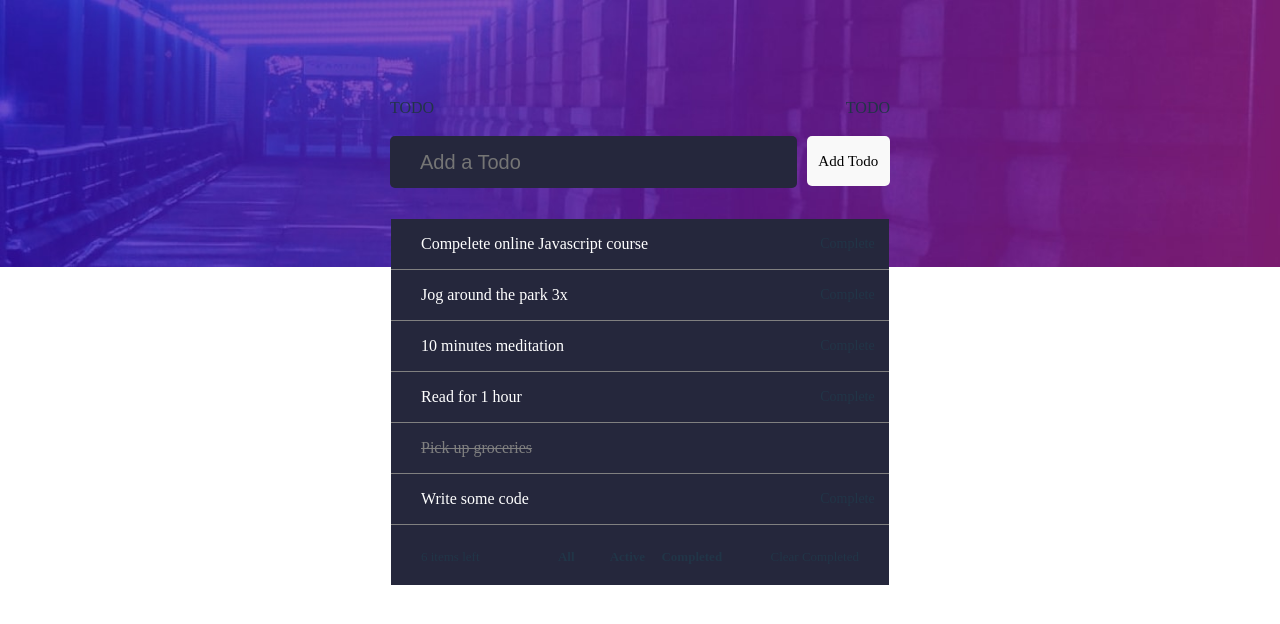
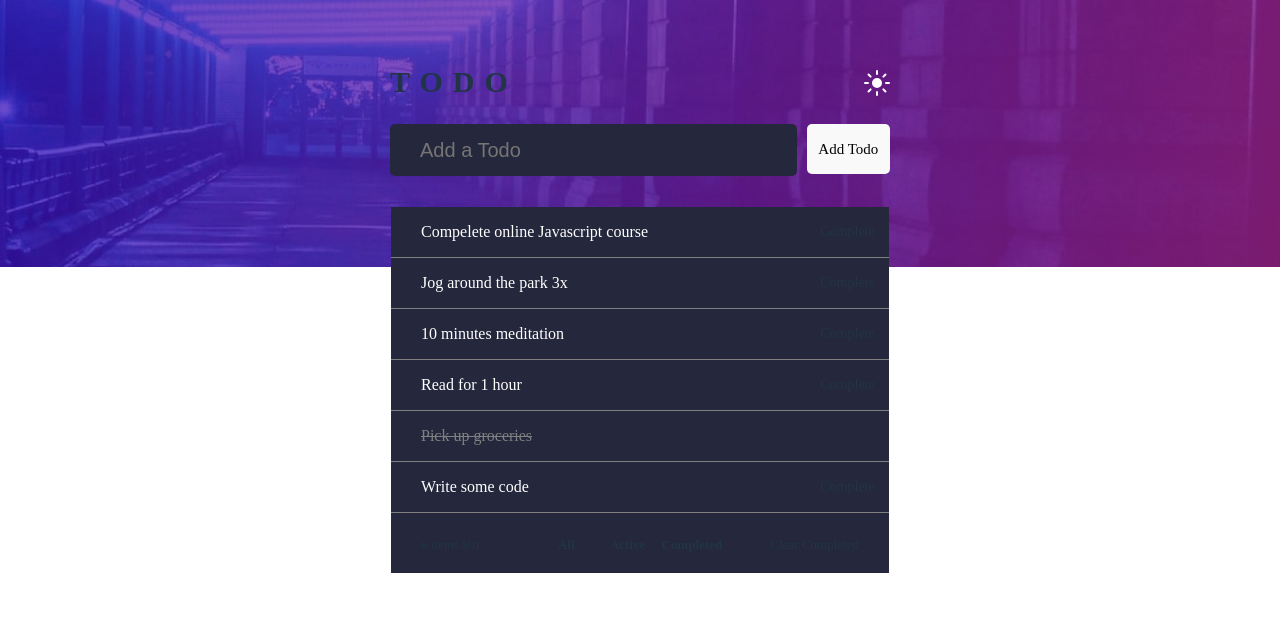
Before and after one commit to Elio1995/todo-app, a React (Vite) app: page / in a window 1280 px wide. Shown: the top 624 px of the page. Built offline with nearby package versions, Linux system fonts and the light colour scheme; data requests are answered from the project's data file.

Commit message:
Added sun img and adding some styling

```diff
--- a/src/App.tsx
+++ b/src/App.tsx
@@ -1,5 +1,6 @@
 import { useEffect, useRef, useState } from "react";
 import darkImg from "../images/bg-desktop-dark.jpg";
+import sun from "../images/icon-sun.svg";
 
 import "./App.css";
 
@@ -70,14 +71,31 @@ function App() {
         <div
           style={{
             position: "absolute",
-            top: "80px",
+            top: "40px",
             width: "500px",
             height: "600px",
           }}
         >
           <div style={{ display: "grid", gridTemplateColumns: "1fr 1fr" }}>
-            <p style={{ textAlign: "start" }}>TODO</p>
-            <p style={{ textAlign: "end" }}>TODO</p>
+            <p
+              style={{
+                textAlign: "start",
+                fontSize: "30px",
+                letterSpacing: "10px",
+                fontWeight: "900",
+              }}
+            >
+              TODO
+            </p>
+            <div
+              style={{
+                marginTop: "30px",
+                textAlign: "end",
+              }}
+            >
+              {" "}
+              <img src={sun} />
+            </div>
           </div>
           <div>
             <form
```
